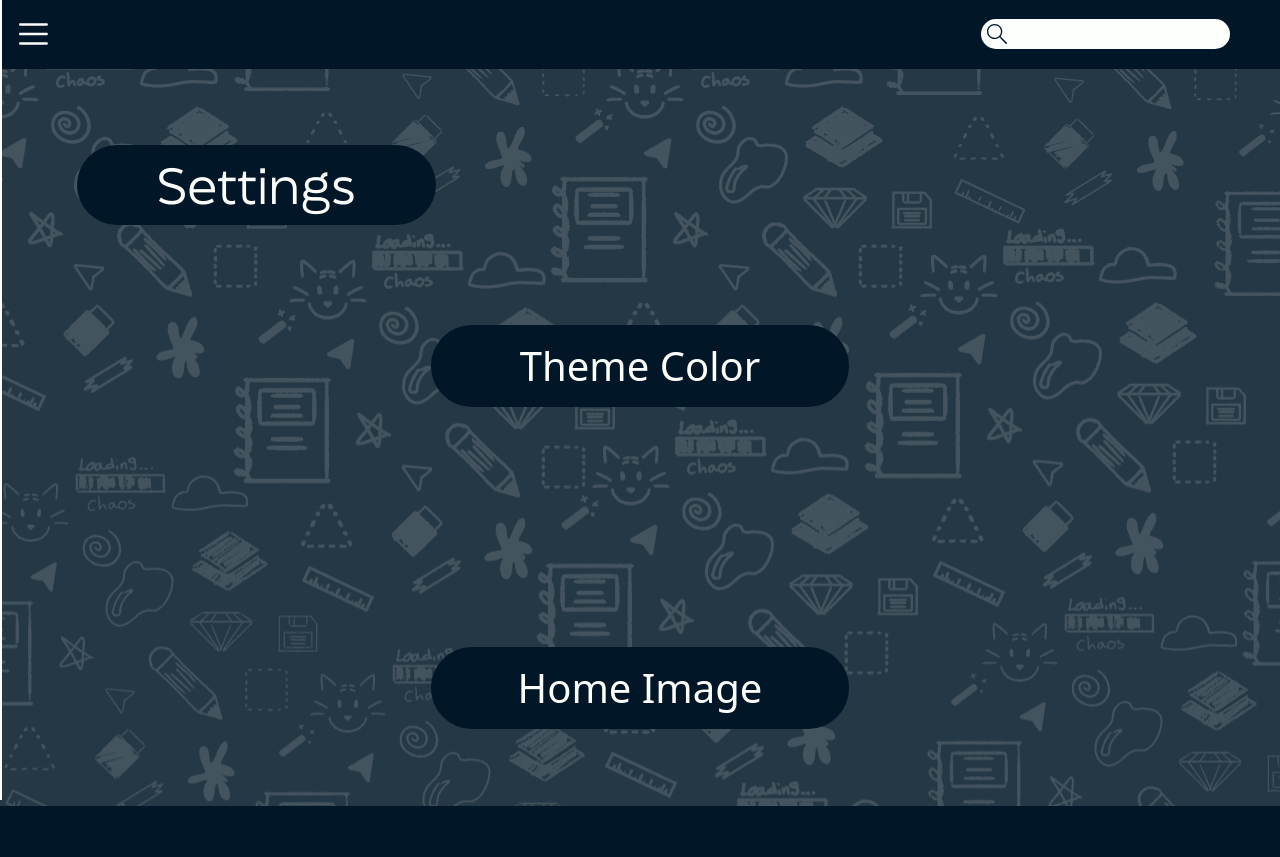
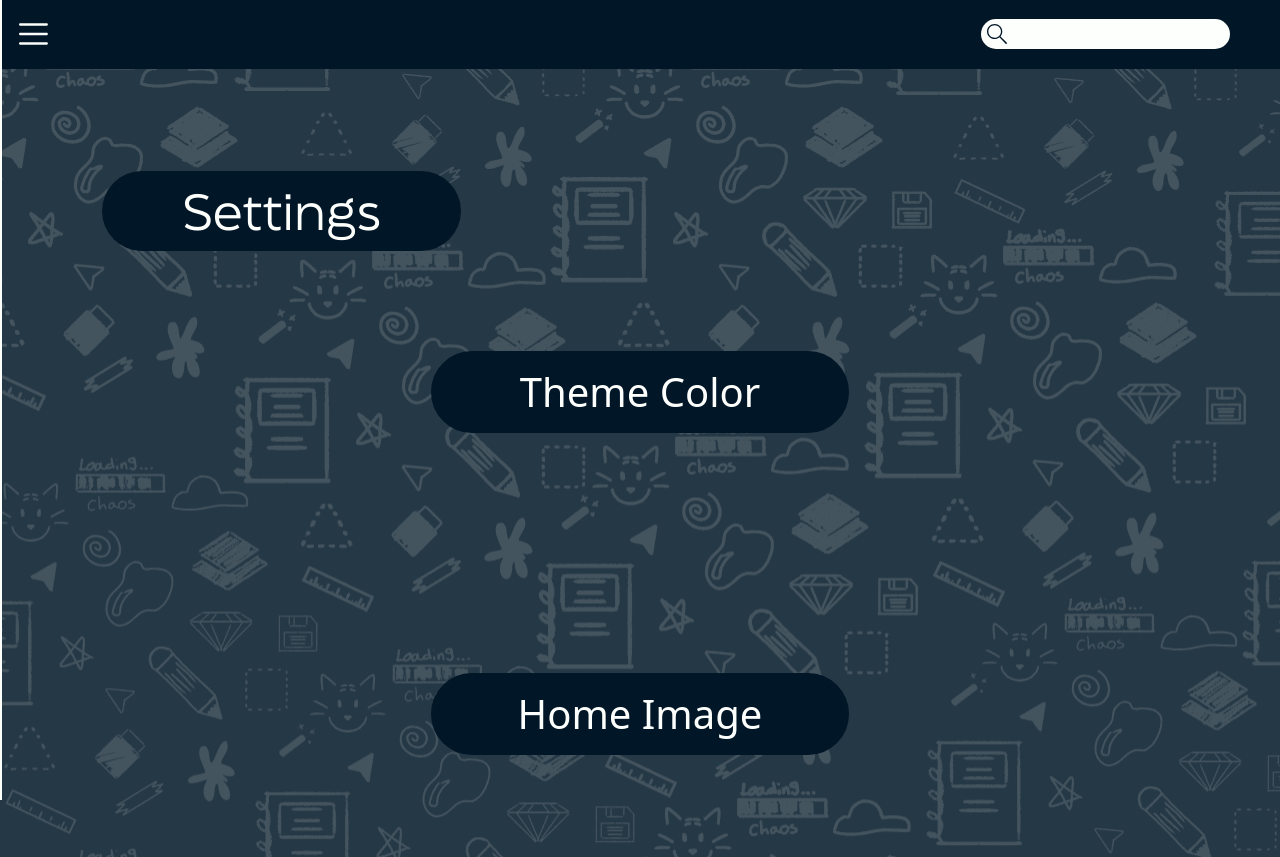
Before and after one commit to EvanPrchal/drawn-out, a React (Vite) app: page /settings in a window 1280 px wide. Before the commit the page ends 806 px from the top, so only its background shows below. Built offline with nearby package versions, Linux system fonts and the light colour scheme.

Commit message:
settings padding update

```diff
--- a/src/Settings.tsx
+++ b/src/Settings.tsx
@@ -4,7 +4,7 @@ import Logo from "./Components/Logo";
 
 const Settings = () => {
   return (
-    <div className="flex flex-col justify-around items-center gap-25 h-full  bg-[url(/external/images/background.png)] bg-drawn-bg p-[6%]">
+    <div className="flex flex-col justify-around items-center gap-25 h-full  bg-[url(/external/images/background.png)] bg-drawn-bg p-[8%]">
       <h1 className="font-header text-body text-drawn-white rounded-full bg-drawn-black p-1 px-20 self-start ">Settings</h1>
       <section className="flex flex-col justify-around gap-60">
         <Dropdown className="  hover:cursor-pointer rounded-full p-1 px-20 bg-drawn-black border-7 border-drawn-black text-drawn-white text-nowrap flex flex-col justify-center items-center text-[40px] w-full`">
```
